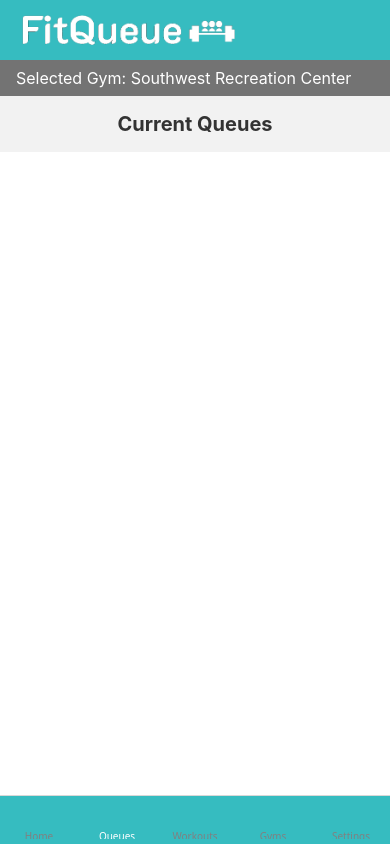
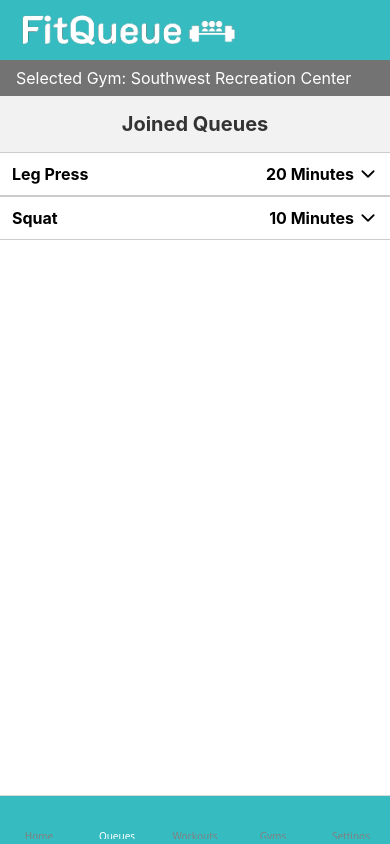
Before and after one commit to ZacharyGrosswirth/fitqueue, a React Native app in the folder fitqueue/: screen /Queues in a window 390 px wide. Built offline with nearby package versions, Linux system fonts and the light colour scheme; some icons are missing.

Commit message:
queue page + component

```diff
--- /dev/null
+++ b/fitqueue/components/queue_config.jsx
@@ -0,0 +1,86 @@
+import React, { useState } from "react";
+import { View, Text, StyleSheet, TouchableOpacity } from "react-native";
+import Ionicons from "react-native-vector-icons/Ionicons";
+
+const WorkoutQueue = ({
+  title = "Leg Press",
+  waitTime = "20 minutes",
+  queue = ["Bob", "Zach", "Misha", "You", "Brianna", "Katie"],
+}) => {
+  const [collapsed, setCollapsed] = useState(true);
+
+  const handleToggle = () => {
+    setCollapsed(!collapsed);
+  };
+
+  return (
+    <View style={styles.container}>
+      <TouchableOpacity style={styles.header} onPress={handleToggle}>
+        <Text style={styles.title}>{title}</Text>
+        <View style={styles.rightSection}>
+          <Text style={styles.waitTime}>{waitTime}</Text>
+          <Ionicons
+            name={collapsed ? "chevron-down" : "chevron-up"}
+            size={20}
+            color="#000"
+            style={styles.icon}
+          />
+        </View>
+      </TouchableOpacity>
+
+      {!collapsed && (
+        <View style={styles.queueList}>
+          {queue.map((person, index) => (
+            <Text key={index} style={styles.queueItem}>
+              {index + 1}. {person}
+            </Text>
+          ))}
+        </View>
+      )}
+    </View>
+  );
+};
+
+const styles = StyleSheet.create({
+  container: {
+    borderTopWidth: 1,
+    borderBottomWidth: 1,
+    borderColor: "#ccc",
+  },
+  header: {
+    flexDirection: "row",
+    justifyContent: "space-between",
+    alignItems: "center",
+    paddingHorizontal: 12,
+    paddingVertical: 10,
+  },
+  title: {
+    fontSize: 16,
+    fontWeight: "bold",
+    color: "#000",
+  },
+  rightSection: {
+    flexDirection: "row",
+    alignItems: "center",
+  },
+  waitTime: {
+    fontSize: 16,
+    fontWeight: "bold",
+    color: "#000",
+    marginRight: 4,
+  },
+  icon: {
+    // Optional icon styling
+  },
+  queueList: {
+    paddingHorizontal: 16,
+    paddingBottom: 8,
+  },
+  queueItem: {
+    fontSize: 14,
+    color: "#000",
+    marginVertical: 2,
+  },
+});
+
+export default WorkoutQueue;
--- a/fitqueue/package.json
+++ b/fitqueue/package.json
@@ -29,7 +29,8 @@
     "react-native-elements": "^3.4.3",
     "react-native-safe-area-context": "4.12.0",
     "react-native-screens": "~4.4.0",
-    "react-native-svg": "15.8.0"
+    "react-native-svg": "15.8.0",
+    "react-native-vector-icons": "^10.2.0"
   },
   "devDependencies": {
     "@babel/core": "^7.20.0"
--- a/fitqueue/screens/queues.jsx
+++ b/fitqueue/screens/queues.jsx
@@ -2,11 +2,17 @@ import React from 'react';
 import { View, Text, StyleSheet } from 'react-native';
 
 import Header from "../components/header.jsx";
+import WorkoutQueue from "../components/queue_config.jsx";
+
+const queue0 = ["Alice", "Bob", "Jack"]
+const queue1 = ["Bob", "Zach"]
 
 const Queues = () => {
   return (
     <View style={styles.container}>
-      <Header gym="Southwest Recreation Center" text="Current Queues"/>
+      <Header gym="Southwest Recreation Center" text="Joined Queues"/>
+      <WorkoutQueue title="Leg Press" waitTime="20 Minutes" queue={queue0}></WorkoutQueue>
+      <WorkoutQueue title="Squat" waitTime="10 Minutes" queue={queue1}></WorkoutQueue>
     </View>
   );
 };
```
Also changed, not shown: 1 other file (tests, documents, lock files or other folders).
